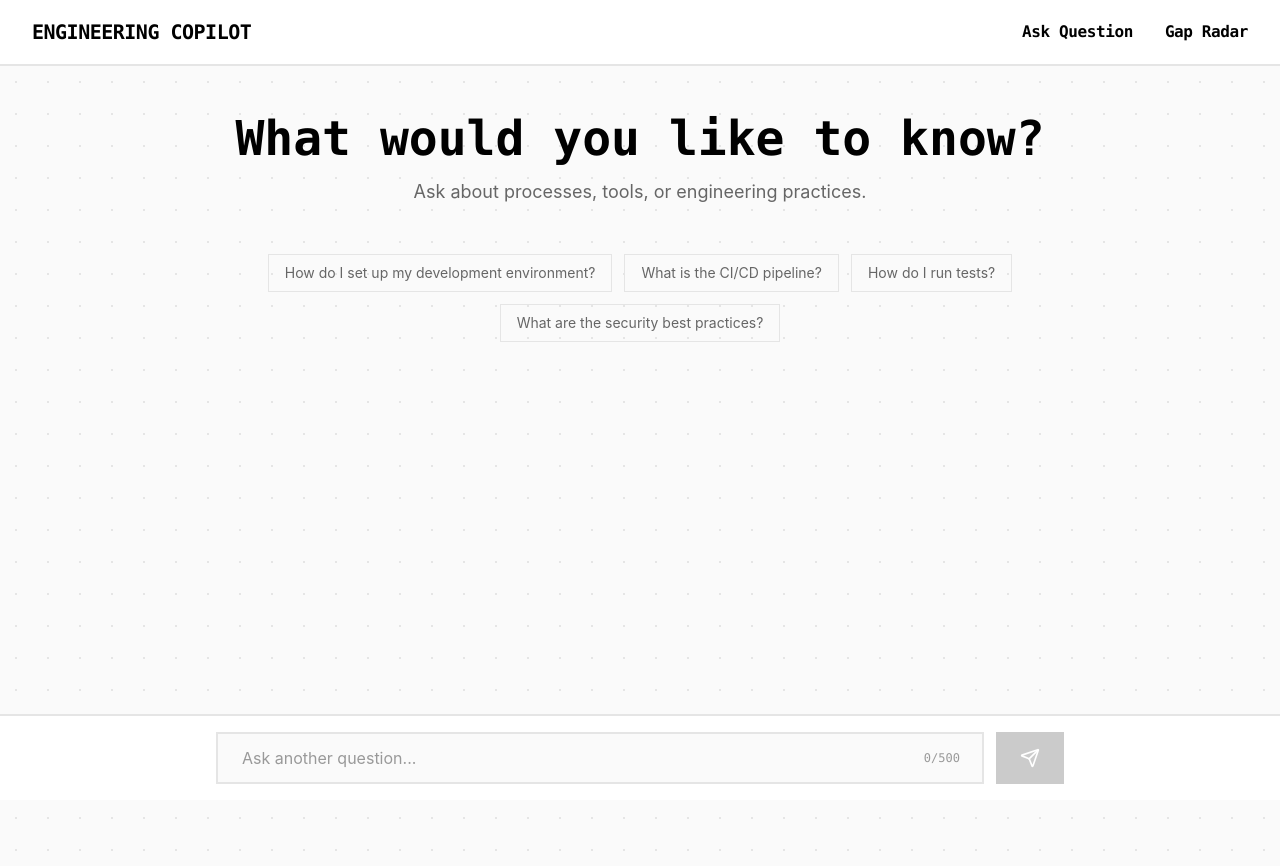
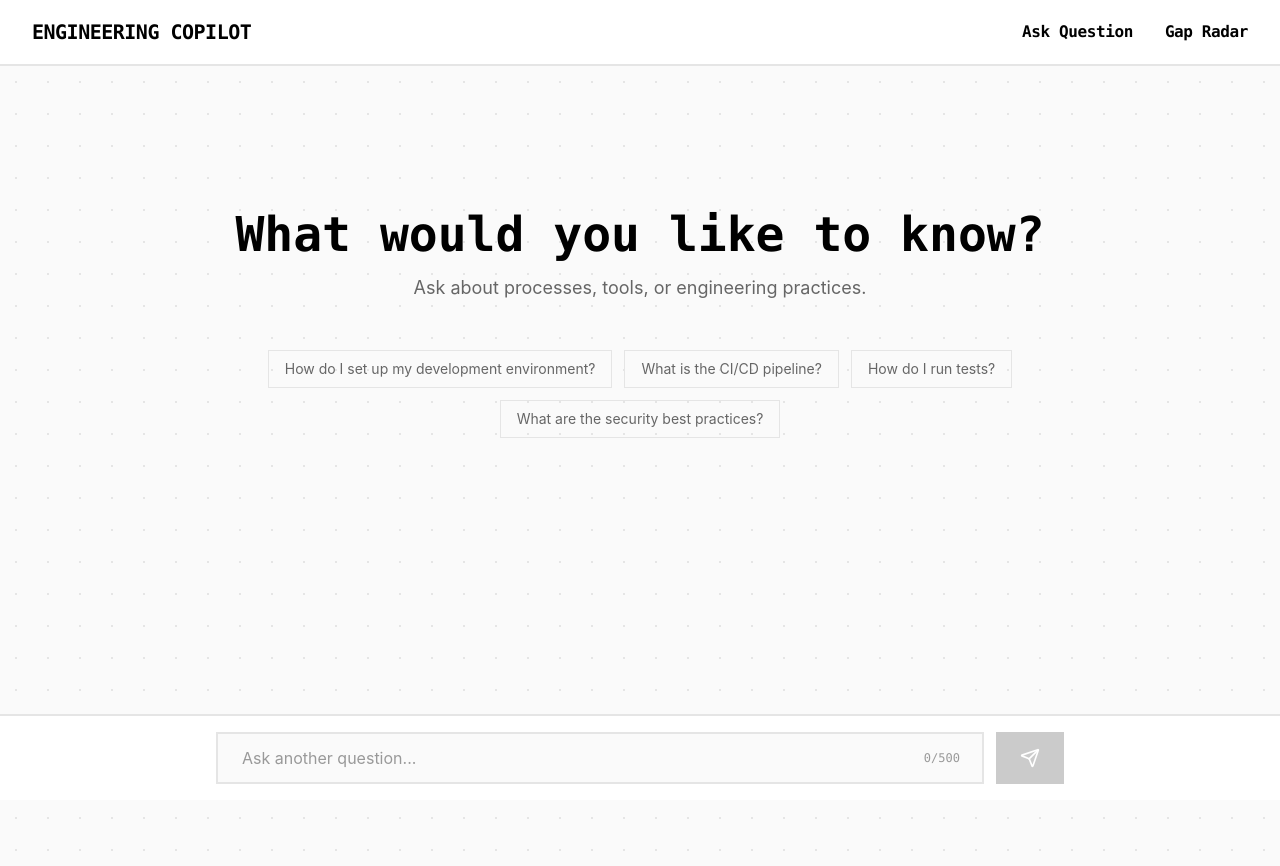
Before and after one commit to lenablank/engineering-onboarding-copilot, a Next.js app in the folder frontend/: page /ask in a window 1280 px wide. Built offline with nearby package versions, Linux system fonts and the light colour scheme.

Commit message:
Match top spacing on Ask page to homepage

```diff
--- a/frontend/src/app/ask/page.tsx
+++ b/frontend/src/app/ask/page.tsx
@@ -159,7 +159,7 @@ export default function AskPage() {
               initial={{ opacity: 0, y: 20 }}
               animate={{ opacity: 1, y: 0 }}
               transition={{ duration: 0.6 }}
-              className="text-center space-y-12"
+              className="text-center space-y-12 pt-16 sm:pt-24"
             >
               <div>
                 <h1 className="text-4xl sm:text-5xl font-mono font-bold text-[var(--foreground)] mb-4">
```
